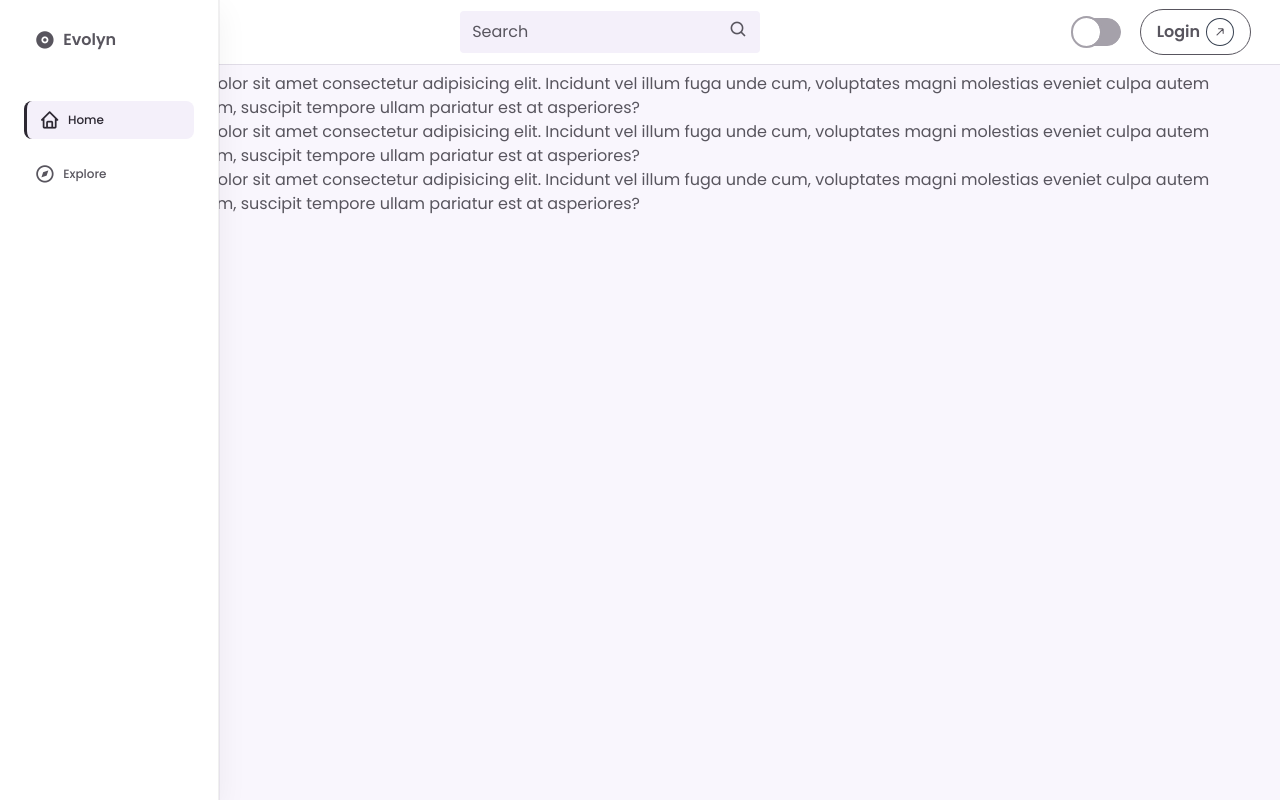
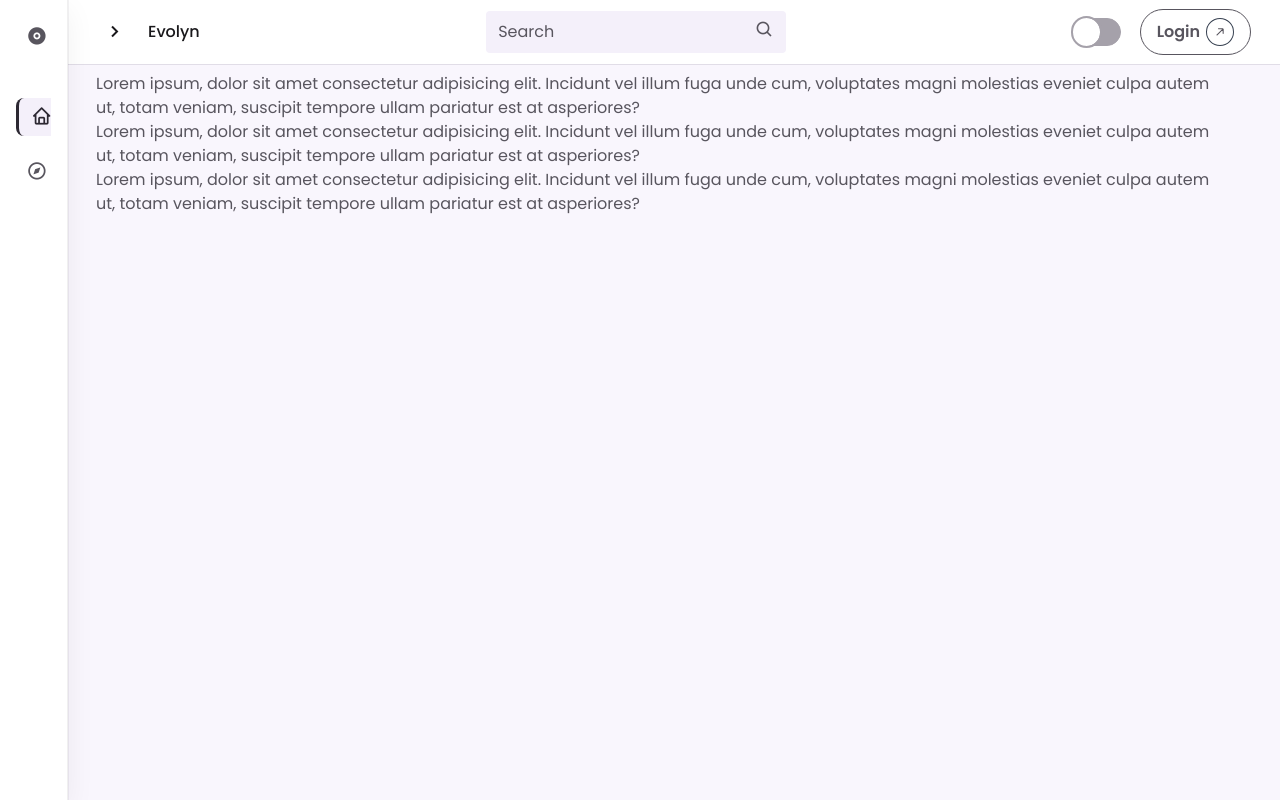
Before and after one commit to ISHariharan/Evolyn, a React (Create React App) app: page / in a window 1280 px wide. Built offline with nearby package versions, Linux system fonts and the light colour scheme.

Commit message:
Change: Navbar functionality

```diff
--- a/src/Components/Header/Header.scss
+++ b/src/Components/Header/Header.scss
@@ -97,6 +97,48 @@
   justify-content: flex-end;
 }
 
+.header-left-container{
+  display: flex;
+  align-items: center;
+
+}
+
+/* Sidebar toggle button in header (visible when sidebar is closed) */
+.sidebar-toggle-btn {
+  display: flex;
+  align-items: center;
+  justify-content: center;
+  width: 36px;
+  height: 36px;
+  background-color: transparent;
+  border: none;
+  border-radius: 50%;
+  color: var(--title-color);
+  font-size: 1.5rem;
+  cursor: pointer;
+  transition: all 0.2s ease;
+  margin-right: 1rem;           /* space from logo or search */
+}
+
+.sidebar-toggle-btn:hover,
+.sidebar-toggle-btn:focus-visible {
+  background-color: var(--first-color-light);
+  color: var(--first-color);
+  transform: scale(1.08);
+  box-shadow: 0 2px 8px rgba(0, 0, 0, 0.1);
+}
+
+.sidebar-toggle-btn:active {
+  transform: scale(0.96);
+}
+
+/* Make sure it doesn't appear on mobile (if you want to keep bx-menu separate) */
+@media screen and (max-width: 767px) {
+  .sidebar-toggle-btn {
+    display: none;
+  }
+}
+
 @media screen and (max-width: 320px) {
   .header__search {
     width: 70%;
--- a/src/Components/Header/Header.tsx
+++ b/src/Components/Header/Header.tsx
@@ -9,7 +9,8 @@ import { useStore } from "../../Store/GlobalStore/GlobalStore";
 const Header = () => {
     const [theme, setTheme] = useState(document.documentElement.getAttribute("data-theme") || "light");
     const [showAuthForm, setShowAuthForm] = useState<boolean>(false);
-    const { state } = useStore();
+    const { state, dispatch } = useStore();
+    const isSidebarOpen = state.sidebarOpen;
 
 
     const handleLogin = () => {
@@ -39,7 +40,18 @@ const Header = () => {
     return (
         <div className="header">
             <div className="header__container">
-                <a href="#" className="header__logo">Evolyn</a>
+                <div className="header-left-container">
+                    {!isSidebarOpen && (
+                        <button
+                            className="sidebar-toggle-btn"
+                            onClick={() => dispatch({ type: "TOGGLE_SIDEBAR", payload: true })}
+                            aria-label="Open sidebar"
+                        >
+                            <i className="bx bx-chevron-right"></i>
+                        </button>
+                    )}
+                    <a href="#" className="header__logo">Evolyn</a>
+                </div>
 
                 <div className="header__search">
                     <input type="search" placeholder="Search" className="header__input" />
--- a/src/Components/NavBar/NavBar.scss
+++ b/src/Components/NavBar/NavBar.scss
@@ -12,7 +12,7 @@
   backdrop-filter: saturate(140%) blur(6px);
   -webkit-backdrop-filter: saturate(140%) blur(6px);
   z-index: var(--z-fixed);
-  transition: .4s;
+  transition: left 0.4s ease, width 0.4s ease;
 }
 
 .nav__container {
@@ -25,7 +25,7 @@
   scrollbar-width: none; /* For Mozilla */
 }
 
-/* For Google Chrome and others */
+/* Hide scrollbar for Chrome, Safari, Edge */
 .nav__container::-webkit-scrollbar {
   display: none;
 }
@@ -49,7 +49,6 @@
 }
 
 .nav__items.nav__dropdown {
-  /* Remove internal gap between the link and the hidden collapse when closed */
   row-gap: 0;
 }
 
@@ -89,7 +88,7 @@
   margin-top: 5rem;
 }
 
-/* Dropdown */
+/* ─────────────── Dropdown (general) ─────────────── */
 .nav__dropdown {
   position: relative;
 }
@@ -121,14 +120,14 @@
 
 .nav__dropdown-icon {
   margin-left: auto;
-  transition: .4s;
+  transition: transform .4s;
 }
 
-/* Open/close controlled via .is-open */
 .nav__items.is-open .nav__dropdown-collapse {
   margin-top: 1rem;
   max-height: 100rem;
 }
+
 .nav__items.is-open .nav__dropdown-content {
   padding: .75rem 2.5rem .75rem 1.8rem;
 }
@@ -137,17 +136,11 @@
   transform: rotate(180deg);
 }
 
-
-
-/*===== Show menu =====*/
-.show-menu {
-  left: 0;
-}
-
-/*===== Active link =====*/
+/* ─────────────── Active link ─────────────── */
 .active {
   color: var(--first-color);
 }
+
 .nav__items .nav__link.active {
   color: var(--first-color);
   background: var(--first-color-light);
@@ -155,51 +148,85 @@
   padding-left: calc(.65rem - 3px + .3rem);
 }
 
+/* ─────────────── Show menu = sidebar open ─────────────── */
+.show-menu {
+  left: 0;
+}
+
+/* ─────────────── Desktop (min-width 768px) ─────────────── */
 @media screen and (min-width: 768px) {
   .nav {
-    left: 0;
-    padding: 1.2rem 1.5rem 0;
-    width: 68px;
+    left: 0 !important;               /* always visible on desktop */
+    width: 68px;                      /* collapsed width */
+    transition: width 0.4s ease;
   }
+
   .nav__items {
     row-gap: 1.7rem;
   }
+
   .nav__items.nav__dropdown {
     row-gap: 0;
   }
+
   .nav__icon {
     font-size: 1.3rem;
   }
 
-  /* Element opacity */
-  .nav__logo-name,
-  .nav__name,
-  .nav__subtitle,
-  .nav__dropdown-icon {
-    opacity: 0;
-    transition: .3s;
+  /* Expanded state (controlled only by .show-menu) */
+  .show-menu {
+    width: var(--nav-width) !important;
   }
 
-  /* Navbar expanded */
-  .nav:hover {
-    width: var(--nav-width);
+  .show-menu .nav__logo-name,
+  .show-menu .nav__name,
+  .show-menu .nav__subtitle,
+  .show-menu .nav__dropdown-icon {
+    opacity: 1;
+    transition: opacity 0.3s ease 0.1s;
   }
 
-  /* Visible elements */
-  .nav:hover .nav__logo-name {
-    opacity: 1;
+  /* Collapsed state (default) */
+  .nav:not(.show-menu) .nav__logo-name,
+  .nav:not(.show-menu) .nav__name,
+  .nav:not(.show-menu) .nav__subtitle,
+  .nav:not(.show-menu) .nav__dropdown-icon {
+    opacity: 0;
+    transition: opacity 0.25s ease;
   }
-  .nav:hover .nav__subtitle {
-    opacity: 1;
-  }
-  .nav:hover .nav__name {
-    opacity: 1;
-  }
-  .nav:hover .nav__dropdown-icon {
-    opacity: 1;
+
+  /* Prevent dropdowns from opening when collapsed */
+  .nav:not(.show-menu) .nav__items.is-open .nav__dropdown-panel,
+  .nav:not(.show-menu) .nav__items.is-open .nav__dropdown-collapse {
+    max-height: 0 !important;
+    margin: 0 !important;
+    padding: 0 !important;
+    opacity: 0 !important;
+    pointer-events: none !important;
   }
 }
 
+/* ─────────────── Toggle button (inside navbar when open) ─────────────── */
+.nav__toggle-btn {
+  position: absolute;
+  top: 1rem;
+  right: 1rem;
+  background: none;
+  border: none;
+  font-size: 1.6rem;
+  color: var(--text-color);
+  cursor: pointer;
+  z-index: 10;
+  padding: 0.4rem;
+  border-radius: 0.4rem;
+}
+
+.nav__toggle-btn:hover {
+  background: var(--first-color-light);
+  color: var(--first-color);
+}
+
+/* ─────────────── Stride thread / tree visual ─────────────── */
 .nav__dropdown-thread {
   position: relative;
   padding-left: 1.2rem;
@@ -231,10 +258,7 @@
   z-index: 1;
 }
 
-.nav__dropdown-item:hover .nav__dropdown-dot {
-  background-color: var(--first-color);
-}
-
+.nav__dropdown-item:hover .nav__dropdown-dot,
 .nav__dropdown-item.active .nav__dropdown-dot {
   background-color: var(--first-color);
 }
@@ -249,7 +273,7 @@
   background-color: var(--first-color-light);
 }
 
-/* Redesigned Stride submenu panel */
+/* ─────────────── Redesigned Stride panel ─────────────── */
 .nav__dropdown-panel {
   background: var(--container-color);
   border: 1px solid rgba(0, 0, 0, 0.08);
@@ -337,6 +361,7 @@
 .nav__dropdown-list::-webkit-scrollbar {
   width: 6px;
 }
+
 .nav__dropdown-list::-webkit-scrollbar-thumb {
   background: rgba(0, 0, 0, 0.15);
   border-radius: 10px;
@@ -387,51 +412,3 @@
   color: var(--text-color-light);
   text-align: center;
 }
-
-/* Force-collapsed state: icons only when focus leaves the nav; close any open dropdowns */
-@media screen and (min-width: 768px) {
-  .nav.nav--collapsed {
-    width: 68px !important; /* keep compact width even if hovered */
-  }
-  .nav.nav--collapsed .nav__container {
-    align-items: center;
-  }
-  .nav.nav--collapsed .nav__list {
-    row-gap: .8rem;
-  }
-  .nav.nav--collapsed .nav__link {
-    justify-content: center;
-    gap: 0;
-    padding: .5rem;
-    border-radius: .6rem;
-    background: transparent;
-  }
-  .nav.nav--collapsed .nav__logo-name,
-  .nav.nav--collapsed .nav__name,
-  .nav.nav--collapsed .nav__subtitle,
-  .nav.nav--collapsed .nav__dropdown-icon {
-    opacity: 0 !important; /* hide labels and chevrons */
-  }
-  .nav.nav--collapsed .nav__items.is-open .nav__dropdown-panel,
-  .nav.nav--collapsed .nav__items.is-open .nav__dropdown-collapse {
-    margin: 0 !important;
-    padding: 0 !important;
-    max-height: 0 !important;
-    opacity: 0 !important;
-    pointer-events: none !important;
-  }
-}
-
-@media screen and (min-width: 768px) {
-  /* In collapsed mode: remove active container but keep icon highlighted */
-  .nav.nav--collapsed .nav__items .nav__link.active {
-    background: transparent !important;
-    border-left: 0 !important;
-    padding-left: .5rem !important;
-    color: var(--first-color) !important; /* keeps icon color as selected */
-  }
-  .nav.nav--collapsed .nav__link:hover {
-    background: transparent !important; /* no hover container in collapsed */
-    color: var(--first-color);
-  }
-}
--- a/src/Components/NavBar/NavBar.tsx
+++ b/src/Components/NavBar/NavBar.tsx
@@ -9,6 +9,7 @@ import Dialog from "../../Common/DialogBox/DialogBox";
 const NavBar = () => {
     const navigate = useNavigate();
     const {state, dispatch} = useStore();
+    const isOpen = state.sidebarOpen;
     const [navBarDetails, setNavBarDetails] = useState<any>([]);
     const [showDialog, setShowDialog] = useState<boolean>(false);
     const [openDropdown, setOpenDropdown] = useState<string | null>(null);
@@ -113,6 +114,19 @@ const NavBar = () => {
     }
 
     useEffect(() => {
+        const handleOutside = (e: MouseEvent) => {
+        const nav = document.getElementById("navbar");
+        if (nav && !nav.contains(e.target as Node)) {
+            dispatch({ type: "TOGGLE_SIDEBAR", payload: false });
+        }
+        };
+        if (isOpen) {
+        document.addEventListener("mousedown", handleOutside);
+        }
+        return () => document.removeEventListener("mousedown", handleOutside);
+    }, [isOpen]);
+
+    useEffect(() => {
         getNavBarData();
     }, []);
 
@@ -131,28 +145,28 @@ const NavBar = () => {
         return () => document.removeEventListener("mousedown", handleOutside);
     }, []);
 
-    const handleNavMouseEnter = () => { setForceCollapsed(false); };
-    const handleNavMouseLeave = () => { setOpenDropdown(null); };
-    const handleNavFocus = () => { setForceCollapsed(false); };
-    const handleNavBlur = (e: React.FocusEvent<HTMLDivElement>) => {
-        // If focus moves outside the nav entirely, close any open dropdown
-        if (!navRef.current) return;
-        const next = e.relatedTarget as Node | null;
-        if (!next || !navRef.current.contains(next)) {
-            setOpenDropdown(null);
-            setForceCollapsed(true);
-        }
-    };
+    // const handleNavMouseEnter = () => { setForceCollapsed(false); };
+    // const handleNavMouseLeave = () => { setOpenDropdown(null); };
+    // const handleNavFocus = () => { setForceCollapsed(false); };
+    // const handleNavBlur = (e: React.FocusEvent<HTMLDivElement>) => {
+    //     // If focus moves outside the nav entirely, close any open dropdown
+    //     if (!navRef.current) return;
+    //     const next = e.relatedTarget as Node | null;
+    //     if (!next || !navRef.current.contains(next)) {
+    //         setOpenDropdown(null);
+    //         setForceCollapsed(true);
+    //     }
+    // };
 
     return (
         <div
-            className={`nav ${forceCollapsed ? 'nav--collapsed' : ''}`}
+            className={`nav ${isOpen ? "show-menu" : ""}`}
             id="navbar"
             ref={navRef}
-            onMouseEnter={handleNavMouseEnter}
-            onMouseLeave={handleNavMouseLeave}
-            onFocus={handleNavFocus}
-            onBlur={handleNavBlur}
+            // onMouseEnter={handleNavMouseEnter}
+            // onMouseLeave={handleNavMouseLeave}
+            // onFocus={handleNavFocus}
+            // onBlur={handleNavBlur}
         >
             <nav className="nav__container">
                 <div>
@@ -160,6 +174,15 @@ const NavBar = () => {
                         <i className='bx bxs-disc nav__icon' ></i>
                         <span className="nav__logo-name">Evolyn</span>
                     </a>
+                    {isOpen && (
+                        <button
+                        className="nav__toggle-btn"
+                        onClick={() => dispatch({ type: "TOGGLE_SIDEBAR", payload: false })}
+                        aria-label="Close sidebar"
+                        >
+                        <i className="bx bx-chevron-left"></i>
+                        </button>
+                    )}
                     <div className="nav__list">
                         {navBarDetails.map((navData: any, index: number) =>
                             navData.visible && (
```
Also changed, not shown: src/Store/GlobalStore/GlobalStore.tsx (+6 -1 lines).
